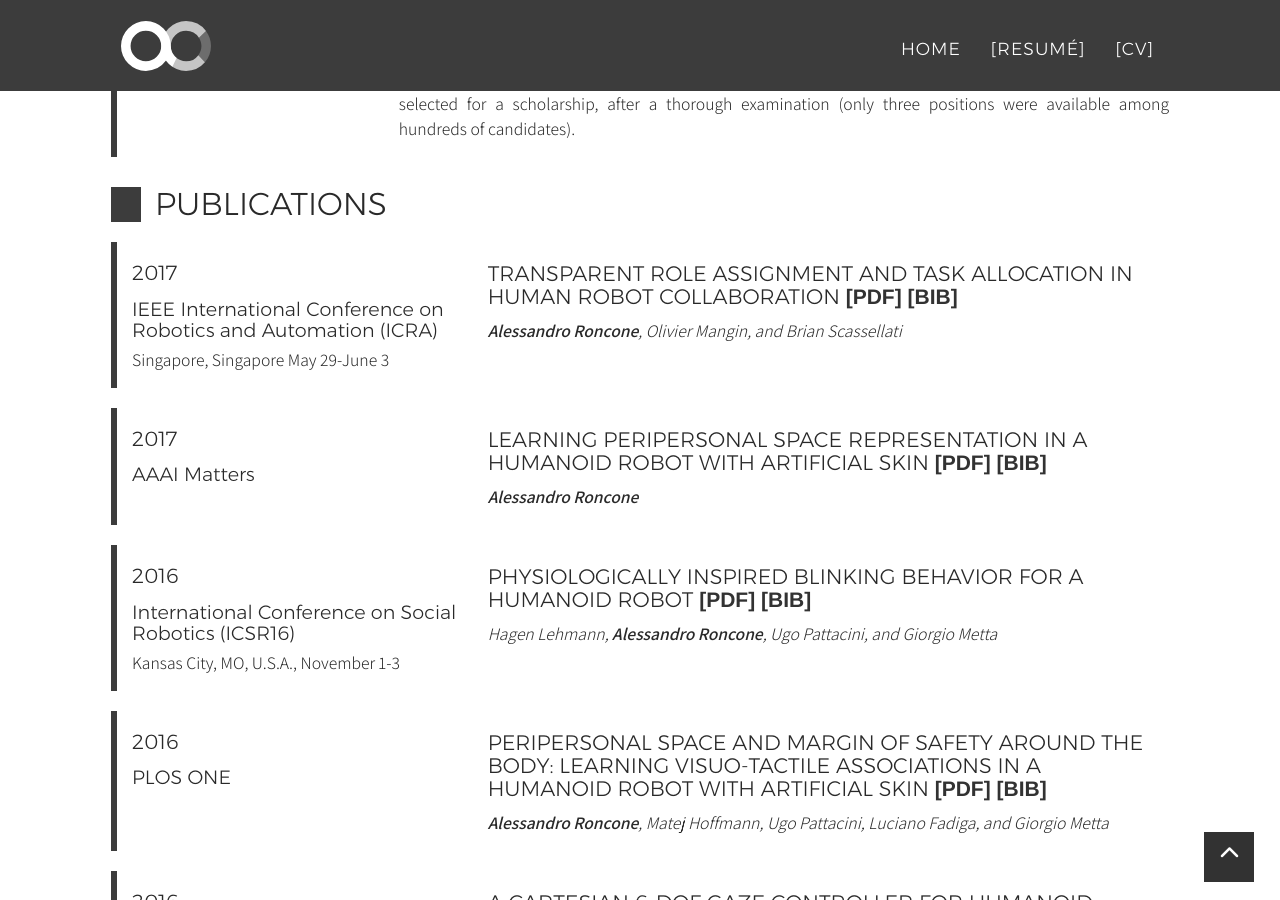
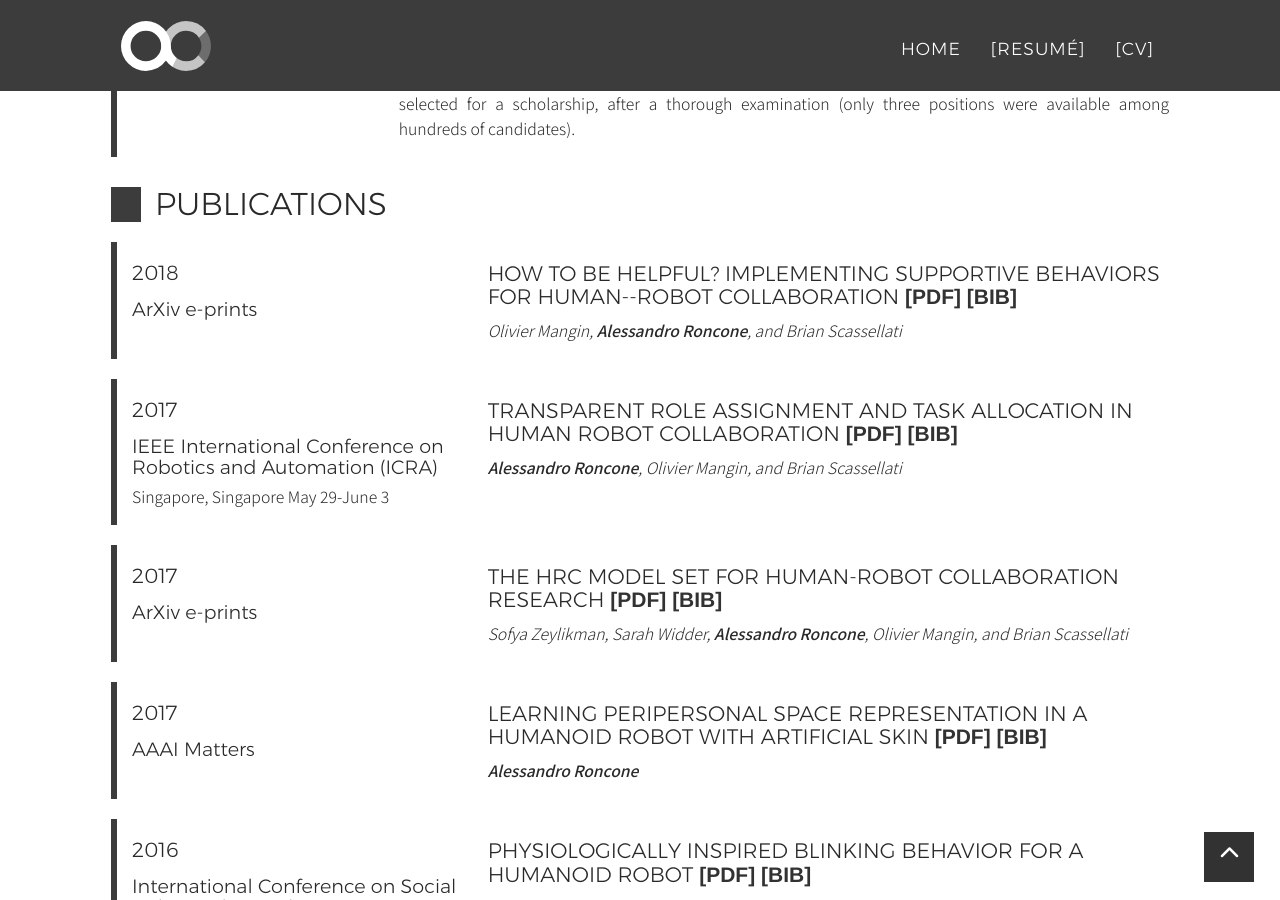
Before and after one commit to alecive/alecive.github.io, a Jekyll site: the page built from _posts/cv/2017-02-08-CV-AlessandroRoncone.md, in a window 1280 px wide and 900 px high, scrolled down 3987 px. Built offline with Jekyll 4.4.1, drawn with Linux system fonts in a browser that asks for light colours; nearby versions of some CDN libraries; some web fonts are replaced.

Commit message:
[pub] Updated publications list on CV

```diff
--- a/_data/cv-publications.yml
+++ b/_data/cv-publications.yml
@@ -1,9 +1,19 @@
+ - title: "How to be Helpful? Implementing Supportive Behaviors for Human--Robot Collaboration"
+   authors: Olivier Mangin, <b>Alessandro Roncone</b>, and Brian Scassellati
+   year: 2018
+   venue: ArXiv e-prints
+   pdf: "2018_Mangin_supportive_behaviors"
  - title: "Transparent Role Assignment and Task Allocation in Human Robot Collaboration"
    authors: <b>Alessandro Roncone</b>, Olivier Mangin, and Brian Scassellati
    year: 2017
    venue: IEEE International Conference on Robotics and Automation (ICRA)
    where: Singapore, Singapore May 29-June 3
    pdf: "2017_Roncone_ICRA_role_assignment"
+ - title: "The HRC Model set for Human-Robot Collaboration Research"
+   authors: Sofya Zeylikman, Sarah Widder, <b>Alessandro Roncone</b>, Olivier Mangin, and Brian Scassellati
+   year: 2017
+   venue: ArXiv e-prints
+   pdf: "2017_Zeylikman_hrc_model_set"
  - title: "Learning Peripersonal Space Representation in a Humanoid Robot with Artificial Skin"
    authors: <b>Alessandro Roncone</b>
    year: 2017
```
